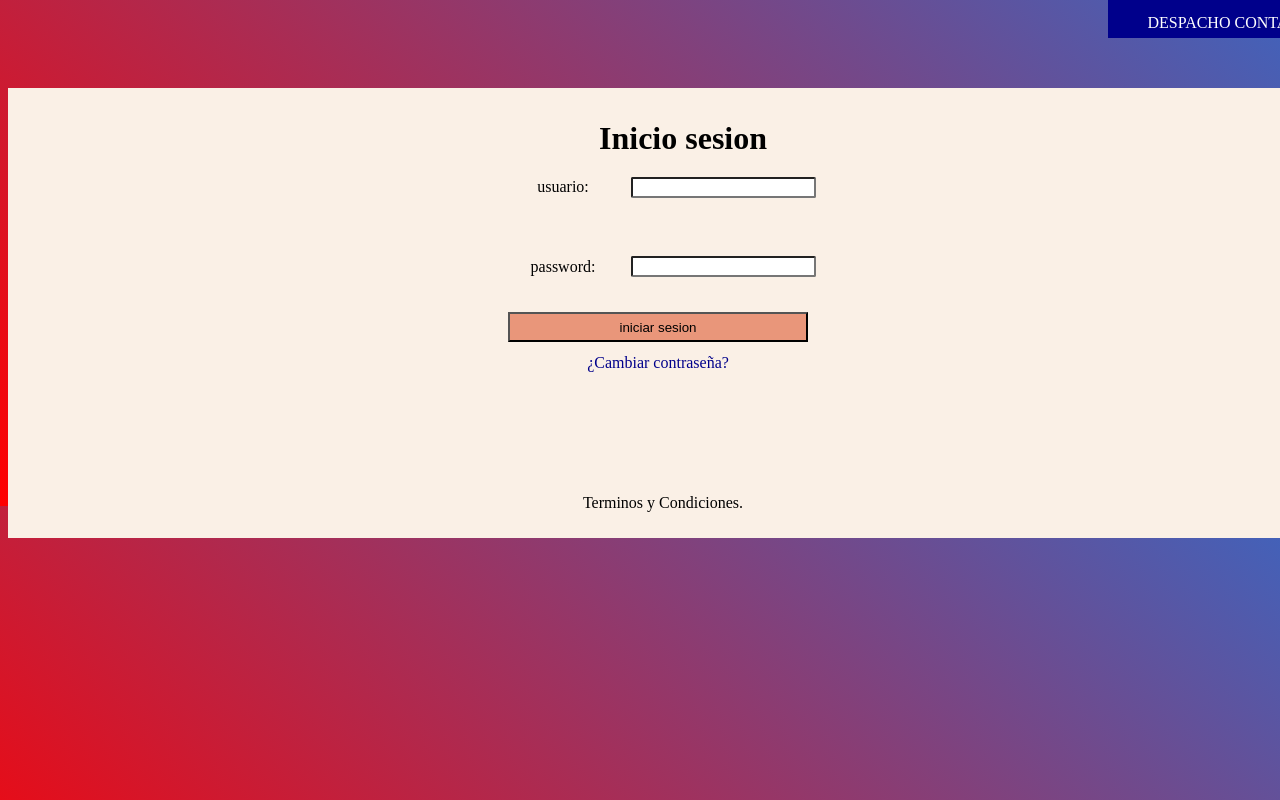
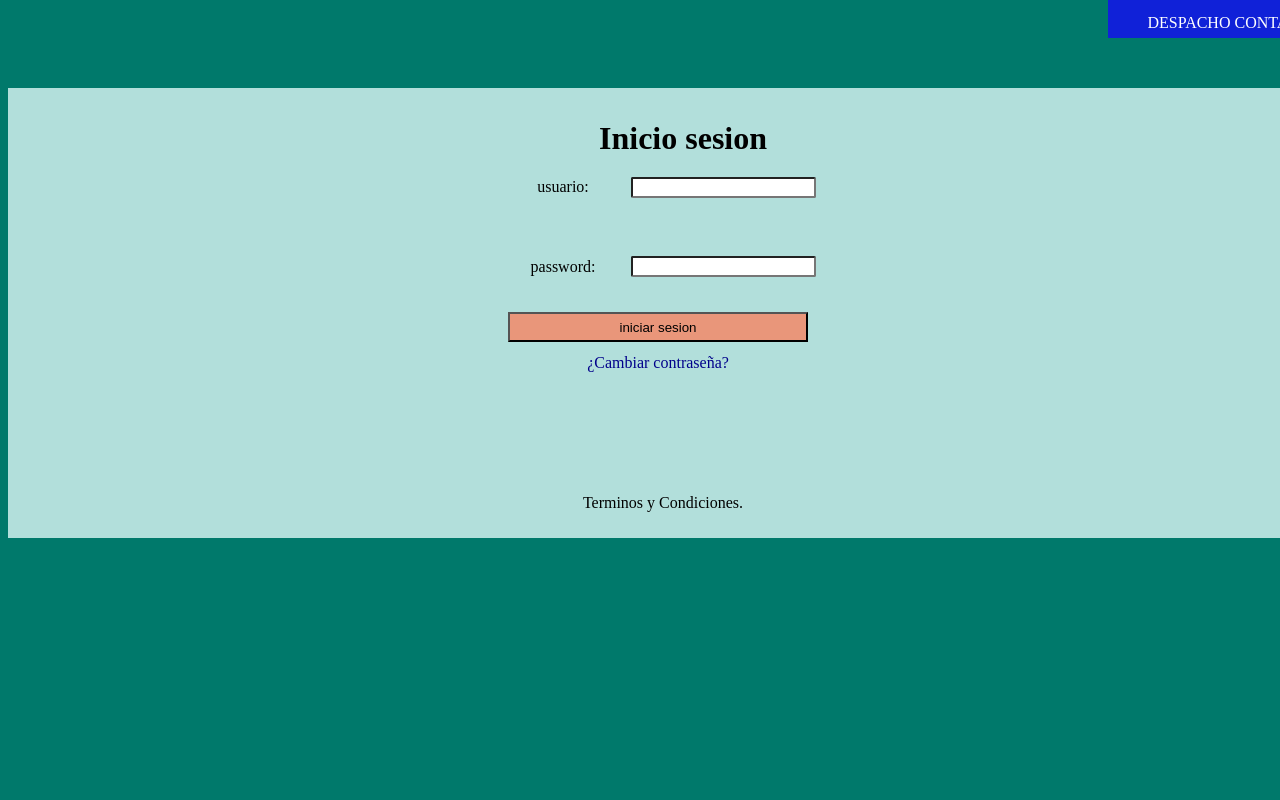
Before and after one commit to danny-amero-patinez/despacho-contable, a website: page Login.html in a window 1280 px wide. Shown: the top 800 px of the page. Drawn offline with Linux system fonts and the light colour scheme.

Commit message:
Update estilo_login.css

```diff
--- a/estilo_login.css
+++ b/estilo_login.css
@@ -1,5 +1,5 @@
 body{
-    background: linear-gradient(220.10deg,  #4063bc 0%, #ff0000 100%);
+    background-color: #00796B;
 }
 
 .loging{
@@ -10,7 +10,7 @@ body{
     width: 1350px;
     position: relative;
     top: 80px;
-    background-color: #faf0e6;
+    background-color: #B2DFDB;
     animation-duration: 1.2s; /*tiempo de duracion de la animacion*/
     animation-name:loging; /*nombre de la animacion*/
 }
@@ -82,7 +82,7 @@ input{
 .barra{
     display: grid; /*centramos el div*/
     place-items:center;
-    background-color: #00008b;
+    background-color: #1313ecda;
     color: #ffffff;
     height: 40px;
     width: 250px;
```
